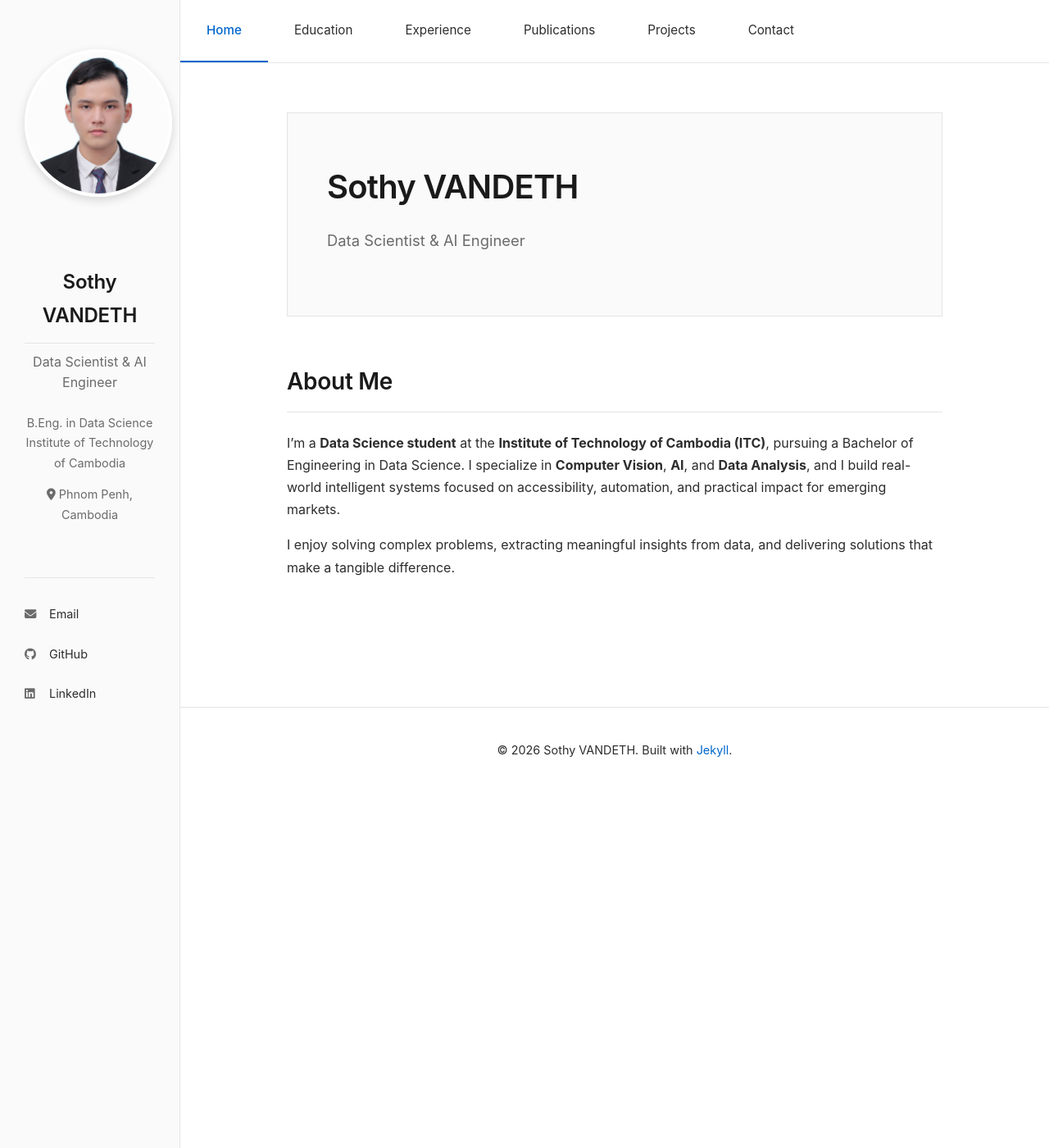
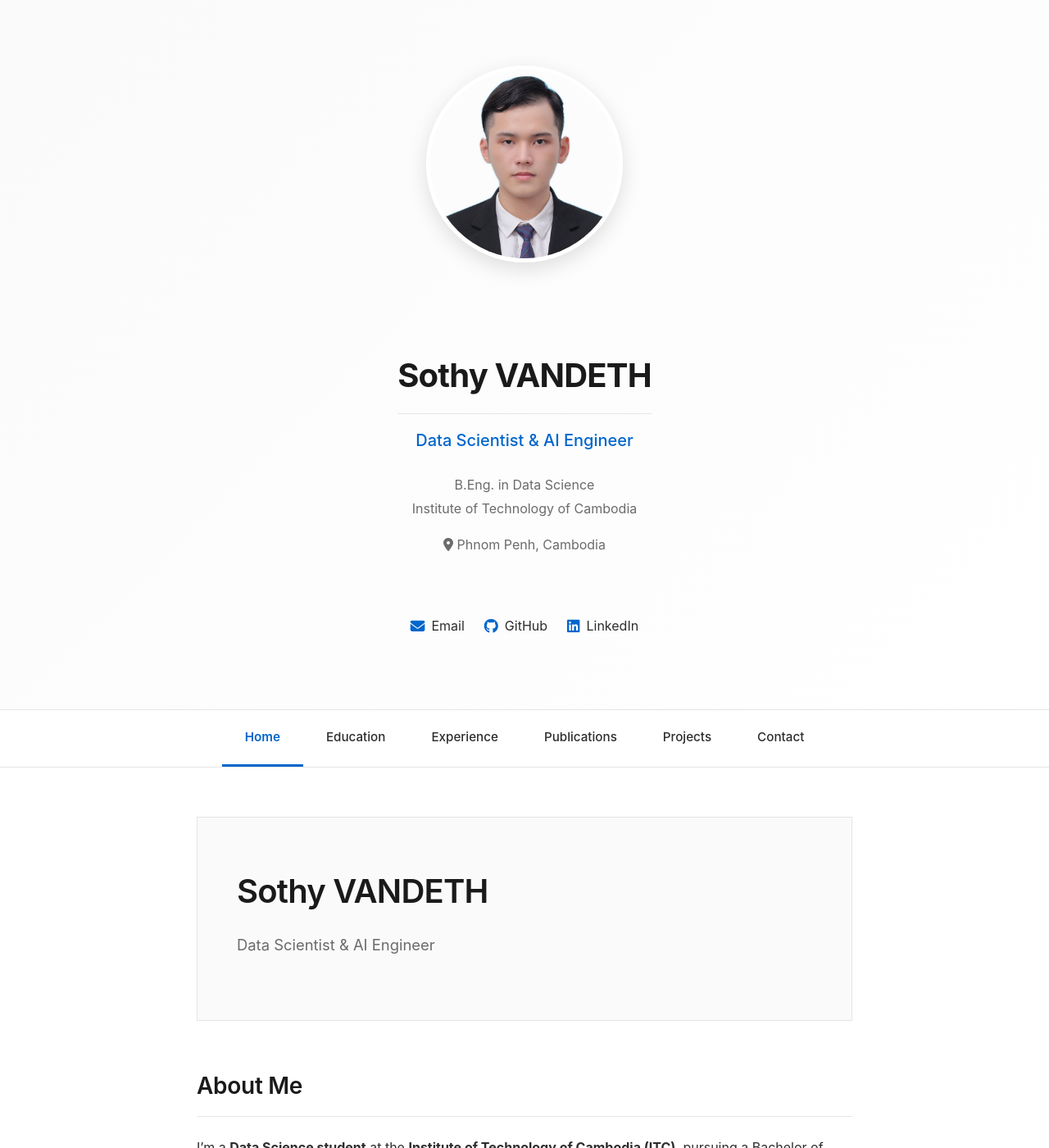
Before and after one commit to sothy8/sothy8.github.io, a Jekyll site: the page built from index.md, in a window 1280 px wide and 1400 px high. Shown: the whole window at 82% size. Built offline with Jekyll 4.4.1, drawn with Linux system fonts in a browser that asks for light colours.

Commit message:
fixed content

```diff
--- a/assets/css/style.css
+++ b/assets/css/style.css
@@ -27,19 +27,24 @@ body {
 
 .container {
   display: flex;
+  flex-direction: column;
   min-height: 100vh;
 }
 
-/* Sidebar Styles */
+/* Sidebar Styles - Now Top Hero Section */
 .sidebar {
-  width: 220px;
-  background: var(--sidebar-bg);
+  width: 100%;
+  background: linear-gradient(135deg, #fafafa 0%, #ffffff 100%);
   color: var(--text-color);
-  padding: 60px 30px;
-  position: fixed;
-  height: 100vh;
-  overflow-y: auto;
-  border-right: 1px solid var(--border-color);
+  padding: 80px 40px;
+  position: relative;
+  height: auto;
+  overflow-y: visible;
+  border-bottom: 1px solid var(--border-color);
+  display: flex;
+  flex-direction: column;
+  align-items: center;
+  justify-content: center;
 }
 
 .profile {
@@ -48,68 +53,73 @@ body {
   display: flex;
   flex-direction: column;
   align-items: center;
+  width: 100%;
+  max-width: 600px;
 }
 
 .profile-img {
-  width: 180px;
-  height: 180px;
+  width: 240px;
+  height: 240px;
   border-radius: 50%;
   object-fit: cover;
   object-position: center 15%;
-  border: 4px solid white;
-  box-shadow: 0 4px 12px rgba(0, 0, 0, 0.15);
-  margin: 0 auto 28px auto;
+  border: 5px solid white;
+  box-shadow: 0 8px 24px rgba(0, 0, 0, 0.12);
+  margin: 0 auto 48px auto;
   display: block;
 }
 
 .profile h2 {
-  font-size: 1.5rem;
-  margin-bottom: 10px;
-  font-weight: 600;
+  font-size: 2.5rem;
+  margin-bottom: 16px;
+  font-weight: 700;
   color: var(--primary-color);
   text-align: center;
-  letter-spacing: -0.01em;
+  letter-spacing: -0.02em;
 }
 
 .profile .title {
-  font-size: 1rem;
-  color: var(--light-text);
+  font-size: 1.25rem;
+  color: var(--accent-color);
   margin-bottom: 24px;
-  font-weight: 400;
+  font-weight: 500;
   line-height: 1.6;
   text-align: center;
 }
 
 .profile .affiliation {
-  font-size: 0.9rem;
-  line-height: 1.7;
+  font-size: 1rem;
+  line-height: 1.8;
   color: var(--light-text);
-  margin-bottom: 14px;
+  margin-bottom: 16px;
   text-align: center;
 }
 
 .profile .location {
-  font-size: 0.9rem;
+  font-size: 1rem;
   color: var(--light-text);
   text-align: center;
 }
 
 .contact {
   display: flex;
-  flex-direction: column;
-  gap: 8px;
-  border-top: 1px solid var(--border-color);
-  padding-top: 24px;
+  flex-direction: row;
+  gap: 24px;
+  border-top: none;
+  padding-top: 0;
+  justify-content: center;
+  width: 100%;
 }
 
 .contact a {
   color: var(--text-color);
   text-decoration: none;
-  font-size: 0.9rem;
+  font-size: 1rem;
   transition: color 0.2s ease;
   padding: 8px 0;
   display: flex;
   align-items: center;
+  gap: 8px;
 }
 
 .contact a:hover {
@@ -117,16 +127,19 @@ body {
 }
 
 .contact a i {
-  width: 20px;
-  margin-right: 10px;
-  color: var(--light-text);
+  width: auto;
+  margin-right: 0;
+  color: var(--accent-color);
+  font-size: 1.1rem;
 }
 
 /* Main Content */
 .content {
-  margin-left: 220px;
+  margin-left: 0;
   flex: 1;
   background: white;
+  display: flex;
+  flex-direction: column;
 }
 
 .nav {
@@ -137,16 +150,18 @@ body {
   position: sticky;
   top: 0;
   z-index: 100;
+  justify-content: center;
+  flex-wrap: wrap;
 }
 
 .nav a {
   color: var(--text-color);
   text-decoration: none;
-  padding: 24px 32px;
+  padding: 20px 28px;
   font-size: 0.95rem;
   transition: all 0.2s ease;
-  border-bottom: 2px solid transparent;
-  font-weight: 400;
+  border-bottom: 3px solid transparent;
+  font-weight: 500;
 }
 
 .nav a:hover {
@@ -157,13 +172,14 @@ body {
 .nav a.active {
   color: var(--accent-color);
   border-bottom-color: var(--accent-color);
-  font-weight: 500;
+  font-weight: 600;
 }
 
 .main-content {
   padding: 60px 100px;
   max-width: 1000px;
   margin: 0 auto;
+  width: 100%;
 }
 
 /* Typography */
@@ -448,6 +464,7 @@ blockquote {
   border-top: 1px solid var(--border-color);
   margin-top: 80px;
   font-size: 0.9rem;
+  width: 100%;
 }
 
 /* Contact Info Styling */
@@ -495,32 +512,28 @@ blockquote {
 
 /* Responsive Design */
 @media (max-width: 968px) {
-  .container {
-    flex-direction: column;
+  .sidebar {
+    padding: 60px 24px;
   }
 
-  .sidebar {
-    position: relative;
-    width: 100%;
-    height: auto;
-    border-right: none;
-    border-bottom: 1px solid var(--border-color);
-    padding: 40px 24px;
+  .profile-img {
+    width: 180px;
+    height: 180px;
   }
 
-  .profile {
-    display: flex;
-    flex-direction: column;
-    align-items: center;
-    text-align: center;
+  .profile h2 {
+    font-size: 2rem;
   }
 
-  .content {
-    margin-left: 0;
+  .profile .title {
+    font-size: 1.1rem;
+  }
+
+  .contact {
+    gap: 16px;
   }
 
   .nav {
-    flex-wrap: wrap;
     justify-content: center;
   }
 
```
